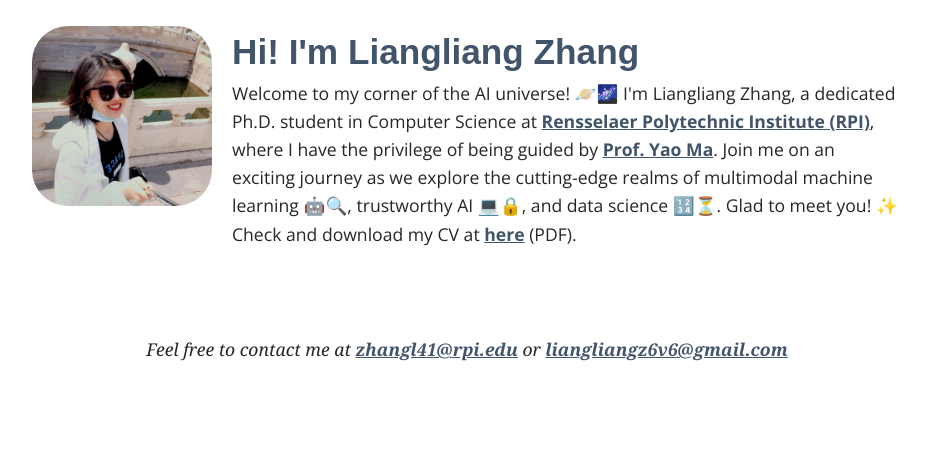
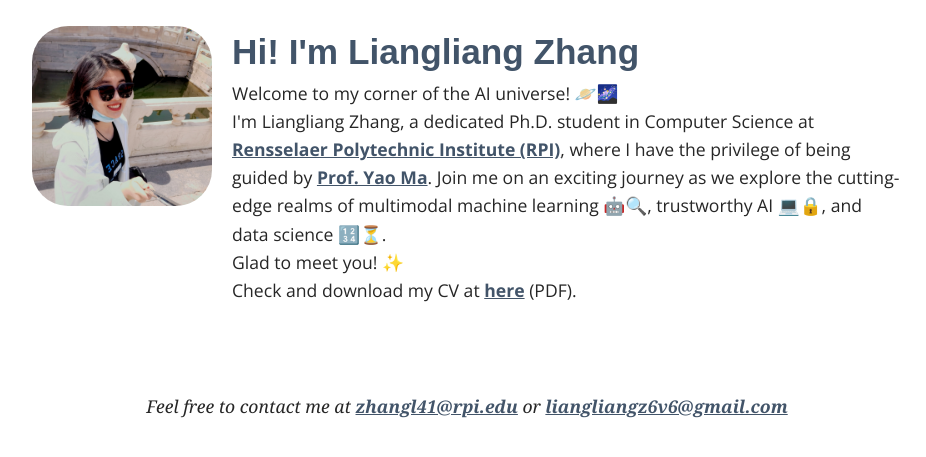
Before and after one commit to liangliang6v6/liangliang6v6.github.io, a Jekyll site: the page built from index.html, in a window 1280 px wide and 900 px high, scrolled down 81 px, cut to the strip 423-880 px from the top of the window. Shown: the whole strip, without its empty margins (173-1099 px from the left). Built offline with Jekyll 4.4.1, drawn with Linux system fonts in a browser that asks for light colours; some web fonts are replaced; before the commit the page ends 925 px from its top, so only the background shows below that.

```diff
--- a/index.html
+++ b/index.html
@@ -6,10 +6,11 @@ layout: default
   <div class="bio-content">
     <h2>Hi! I'm Liangliang Zhang </h2>
     <p>
-      Welcome to my corner of the AI universe! 🪐🌌 I'm Liangliang Zhang, a dedicated Ph.D. student in Computer Science at
+      Welcome to my corner of the AI universe! 🪐🌌<br>
+      I'm Liangliang Zhang, a dedicated Ph.D. student in Computer Science at
       <a href="https://www.rpi.edu/">Rensselaer Polytechnic Institute (RPI)</a>, where I have the privilege of being guided by
       <a href="https://yaoma24.github.io/">Prof. Yao Ma</a>. Join me on an exciting journey as we explore the cutting-edge realms of multimodal machine learning 🤖🔍, trustworthy AI 💻🔒, and data science 🔢⏳.
-      Glad to meet you! ✨
+      <br>Glad to meet you! ✨
     </p>
     <p>
       Check and download my CV at <a href="{{ '/assets/pdf/CV.pdf' | prepend: site.baseurl }}" target="_blank" rel="noopener noreferrer">here</a> (PDF).
```
